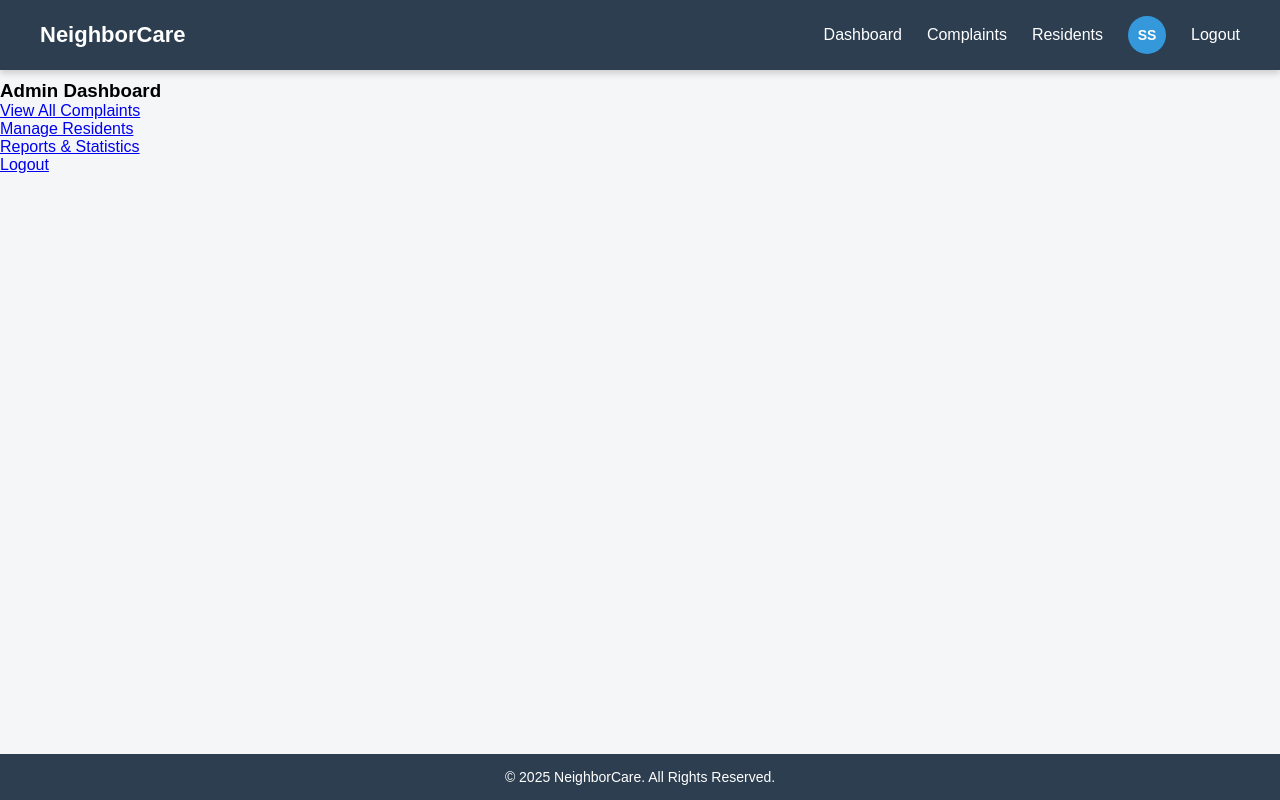
After one commit to NarthanaVeenavi/Neighborhood-Complaint-Management-System, a PHP site: page /pages/admin/admin_dashboard.php in a window 1280 px wide. The commit adds this page. Run offline with PHP 8.4, Linux system fonts and the light colour scheme; the visitor is signed in with stand-in values (Sample User, id 1).

Commit message:
Set admin view and resident views

```diff
--- a/css/landing_page.css
+++ b/css/landing_page.css
@@ -1,54 +1,14 @@
-* {
-    margin: 0;
-    padding: 0;
-    box-sizing: border-box;
-    font-family: "Segoe UI", Arial, sans-serif;
-}
-
-body {
-    color: #1f2937;
-}
-
-/* Header */
-.header {
-    position: fixed;       /* Makes navbar stick to top */
-    top: 0;                /* Align to top */
-    left: 0;
-    width: 100%;           /* Full width */
-    display: flex;
-    justify-content: space-between;
-    align-items: center;
-    padding: 15px 50px;
-    background-color: #2c3e50;
-    box-shadow: 0 4px 6px rgba(0,0,0,0.1);
-    z-index: 999;          /* Make sure it stays on top */
-}
-
-.logo {
-    font-size: 22px;
-    font-weight: 700;
-    color: #ffffff;
-    margin-left: 70px;
-}
-
-.header nav a {
-    margin-left: 20px;
-    text-decoration: none;
-    color: #ffffff;
-    font-weight: 500;
-}
-
-/* Hero with Background Image */
 .hero {
-    min-height: 60vh;
+    min-height: 70vh;
     background: linear-gradient(
         rgba(255,255,255,0.1),
-        rgba(255,255,255,0.8)
+        rgba(255,255,255,0.5)
     ),
-    url("../assets/landing_pg_bg_img.jpg") center/cover no-repeat;
+    url("../assets/landing_carosal.jpg") center/cover no-repeat;
     display: flex;
     align-items: center;
     padding: 0 8%;
+    margin-top: -10px;
 }
 
 .hero-content {
@@ -107,7 +67,7 @@ body {
 .card:hover {
     transform: translateY(-10px) scale(1.05);  /* slightly lift and enlarge */
     box-shadow: 0 12px 25px rgba(0,0,0,0.2);   /* stronger shadow */
-    background: #f9f9f9;                        /* subtle color change */
+    background: #d8cdcd;                        /* subtle color change */
 }
 
 .card {
@@ -127,19 +87,6 @@ body {
     line-height: 1.5;
 }
 
-/* Footer */
-/* Footer */
-footer {
-    background-color: #2c3e50;
-    color: #fff;
-    text-align: center;
-    padding: 20px 0;
-    font-size: 0.95rem;
-    position: relative;
-    bottom: 0;
-    width: 100%;
-}
-
 /* Responsive */
 @media (max-width: 768px) {
     .hero h1 {
--- /dev/null
+++ b/css/main.css
@@ -0,0 +1,108 @@
+/* RESET */
+* {
+    margin: 0;
+    padding: 0;
+    box-sizing: border-box;
+}
+
+/* BODY */
+body {
+    padding-top: 80px; /* space for fixed header */
+    font-family: Arial, Helvetica, sans-serif;
+    background: #f4f6f8;
+}
+
+/* HEADER */
+.header {
+    position: fixed;
+    top: 0;
+    left: 0;
+    width: 100%;
+    height: 70px;
+    background: #2c3e50;
+    color: #fff;
+    padding: 0 40px;
+    display: flex;
+    justify-content: space-between;
+    align-items: center;
+    z-index: 1000;
+    box-shadow: 0 4px 6px rgba(0,0,0,0.15);
+}
+
+/* LOGO */
+.logo a {
+    font-size: 22px;
+    font-weight: bold;
+    color: #fff;
+    text-decoration: none;
+}
+
+/* NAVIGATION */
+.nav {
+    display: flex;
+    align-items: center;
+    gap: 25px;
+}
+
+.nav a {
+    color: #fff;
+    text-decoration: none;
+    font-weight: 500;
+    transition: color 0.3s ease;
+}
+
+.nav a:hover {
+    color: #e67e22;
+}
+
+/* BUTTON (Register / Logout) */
+.nav .btn {
+    background: #e67e22;
+    padding: 8px 18px;
+    border-radius: 20px;
+    color: #fff;
+    font-weight: 400;
+    transition: background 0.3s ease;
+}
+
+.nav .btn:hover {
+    background: #d35400;
+}
+
+/* AVATAR */
+.avatar {
+    width: 38px;
+    height: 38px;
+    border-radius: 50%;
+    background: #3498db;
+    color: #fff;
+    font-weight: bold;
+    display: flex;
+    align-items: center;
+    justify-content: center;
+    font-size: 14px;
+    cursor: default;
+}
+
+/* FOOTER */
+.footer {
+    background: #2c3e50;
+    color: #fff;
+    text-align: center;
+    padding: 15px 0;
+    margin-top: 80px;
+    font-size: 14px;
+    position: fixed;
+    bottom: 0;
+    width: 100%;
+}
+/* footer {
+    background-color: #2c3e50;
+    color: #fff;
+    text-align: center;
+    padding: 20px 0;
+    font-size: 0.95rem;
+    position: relative;
+    bottom: 0;
+    width: 100%;
+} */
--- /dev/null
+++ b/includes/footer.php
@@ -0,0 +1,3 @@
+<footer class="footer">
+    <p>&copy; 2025 NeighborCare. All Rights Reserved.</p>
+</footer>
--- /dev/null
+++ b/includes/header.php
@@ -0,0 +1,52 @@
+<?php
+if (session_status() === PHP_SESSION_NONE) {
+    session_start();
+}
+
+// Generate initials if logged in
+$initials = '';
+if (isset($_SESSION['first_name'], $_SESSION['last_name'])) {
+    $initials =
+        strtoupper(substr($_SESSION['first_name'], 0, 1)) .
+        strtoupper(substr($_SESSION['last_name'], 0, 1));
+}
+?>
+
+<header class="header">
+    <div class="logo">
+        <a href="/Neighborhood Complaint Management System/pages/landing_page.php">
+            NeighborCare
+        </a>
+    </div>
+
+    <nav class="nav">
+
+        <?php if (!isset($_SESSION['user_id'])): ?>
+            <!-- Guest -->
+            <a href="/Neighborhood Complaint Management System/pages/login.php">Login</a>
+            <a href="/Neighborhood Complaint Management System/pages/register.php">Register</a>
+
+        <?php else: ?>
+
+            <?php if ($_SESSION['role'] === 'admin'): ?>
+                <!-- Admin -->
+                <a href="/Neighborhood Complaint Management System/pages/admin/admin_dashboard.php">Dashboard</a>
+                <a href="/Neighborhood Complaint Management System/pages/admin/view_complaints.php">Complaints</a>
+                <a href="/Neighborhood Complaint Management System/pages/admin/manage_residents.php">Residents</a>
+            <?php else: ?>
+                <!-- Resident -->
+                <a href="/Neighborhood Complaint Management System/pages/resident/dashboard.php">Dashboard</a>
+                <a href="/Neighborhood Complaint Management System/pages/resident/my_complaints.php">My Complaints</a>
+                <a href="/Neighborhood Complaint Management System/pages/resident/new_complaint.php">New Complaint</a>
+            <?php endif; ?>
+            <!-- Logged user avatar -->
+            <div class="avatar">
+                <?php echo $initials; ?>
+            </div>
+
+            <a href="/Neighborhood Complaint Management System/pages/logout.php">Logout</a>
+
+        <?php endif; ?>
+
+    </nav>
+</header>
--- /dev/null
+++ b/pages/admin/admin_dashboard.php
@@ -0,0 +1,34 @@
+<?php
+session_start();
+
+if (!isset($_SESSION['user_id']) || $_SESSION['role'] !== 'admin') {
+    header("Location: ../login.html");
+    exit();
+}
+?>
+
+<!DOCTYPE html>
+<html>
+<head>
+    <title>Admin Dashboard</title>
+    <link rel="stylesheet" href="../css/landing_page.css">
+    <link rel="stylesheet" href="../../css/main.css">
+</head>
+<body>
+
+<?php include '../../includes/header.php'; ?>
+
+<div class="container">
+    <h3>Admin Dashboard</h3>
+
+    <ul>
+        <li><a href="view_complaints.php">View All Complaints</a></li>
+        <li><a href="manage_residents.php">Manage Residents</a></li>
+        <li><a href="reports.php">Reports & Statistics</a></li>
+        <li><a href="../logout.php">Logout</a></li>
+    </ul>
+</div>
+<?php include '../../includes/footer.php'; ?>
+
+</body>
+</html>
--- a/pages/footer.html
+++ /dev/null
@@ -1,4 +0,0 @@
-<link rel="stylesheet" href="css/landing_page.css">
-<footer>
-    &copy; 2025 NeighborCare. All Rights Reserved.
-</footer>
--- /dev/null
+++ b/pages/logout.php
@@ -0,0 +1,6 @@
+<?php
+session_start();
+session_destroy();
+header("Location: login.php");
+exit();
+?>
--- a/php/register.php
+++ b/php/register.php
@@ -1,5 +1,5 @@
 <?php
-include './db/db.php';
+include '../db/db.php';
 
 if($_SERVER['REQUEST_METHOD'] == 'POST') {
     $first_name = mysqli_real_escape_string($conn, $_POST['first_name']);
@@ -13,7 +13,7 @@ if($_SERVER['REQUEST_METHOD'] == 'POST') {
             VALUES ('$first_name', '$last_name', '$apartment_no', '$phone', '$email', '$password')";
 
     if(mysqli_query($conn, $sql)){
-        echo "Registration successful! <a href='login.html'>Login here</a>";
+        echo "Registration successful! <a href='../pages/login.php'>Login here</a>";
     } else {
         echo "Error: ".mysqli_error($conn);
     }
```
Also changed, not shown: css/login.css (+1 -10 lines), css/register.css (+2 -54 lines), pages/landing_page.php (renamed from pages/landing_page.html, +5 -12 lines), pages/login.php (renamed from pages/login.html, +5 -12 lines), pages/nav_bar.html (deleted, +0 -12 lines), pages/register.html (deleted, +0 -52 lines), pages/register.php (added, +48 -0 lines), pages/welcome_page.html (+30 -0 lines), php/login.php (+27 -9 lines), assets/landing_carosal.jpg (added), pages/admin/admin_dashboard.html (deleted).
